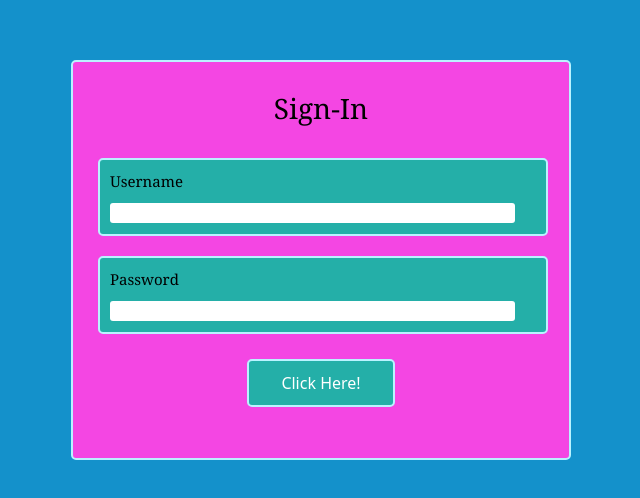
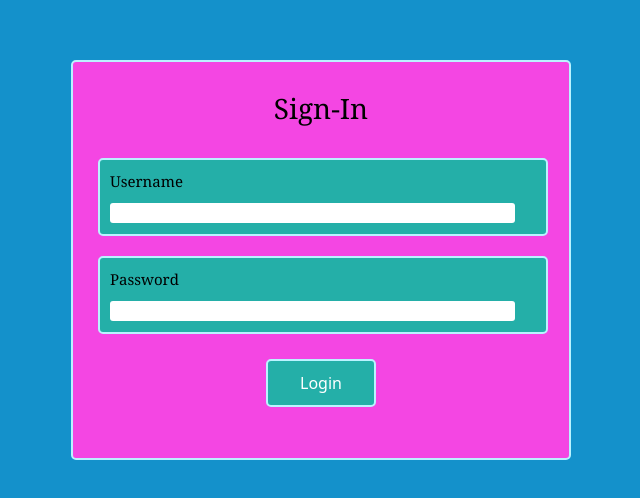
Before and after one commit to kylepet/CS-320-Manager-App-Frontend, a Next.js app: page /login in a window 1280 px wide. Shown: the part 140-638 px from the top of the page, without its empty margins (319-959 px from the left). Built offline with nearby package versions, Linux system fonts and the light colour scheme.

Commit message:
Rename text in login button to login instead of Click Here!

```diff
--- a/src/components/login.tsx
+++ b/src/components/login.tsx
@@ -21,7 +21,7 @@ export default function LoginConnection() {
     return (
         <>
             <div id="submit_button_container">
-                <button type = "button" id="myBtn" className = {styles.button} onClick={call_Login_API}> Click Here!</button>
+                <button type = "button" id="myBtn" className = {styles.button} onClick={call_Login_API}>Login</button>
             </div>
         </>
     );
--- a/src/components/loginbutton.tsx
+++ b/src/components/loginbutton.tsx
@@ -31,7 +31,7 @@ export default function ThisButton(onClick: any) {
     <div>
       {/* <div id="submit_button_container"> */}
       <button onClick={onClick} type="button" id="myBtn" className={styles.button}>
-        Click Here!
+        Login
       </button>
       {/* </div> */}
       {/* onClick={callAPI} */}
--- a/src/pages/login.tsx
+++ b/src/pages/login.tsx
@@ -117,7 +117,7 @@ export default function Login() {
                 id="myBtn"
                 className={styles.button}
               >
-                Click Here!
+                Login
               </button>
               {errorMessage && (
                 <div className={styles.error}><p>
```
Also changed, not shown: 1 other file (tests, documents, lock files or other folders).
